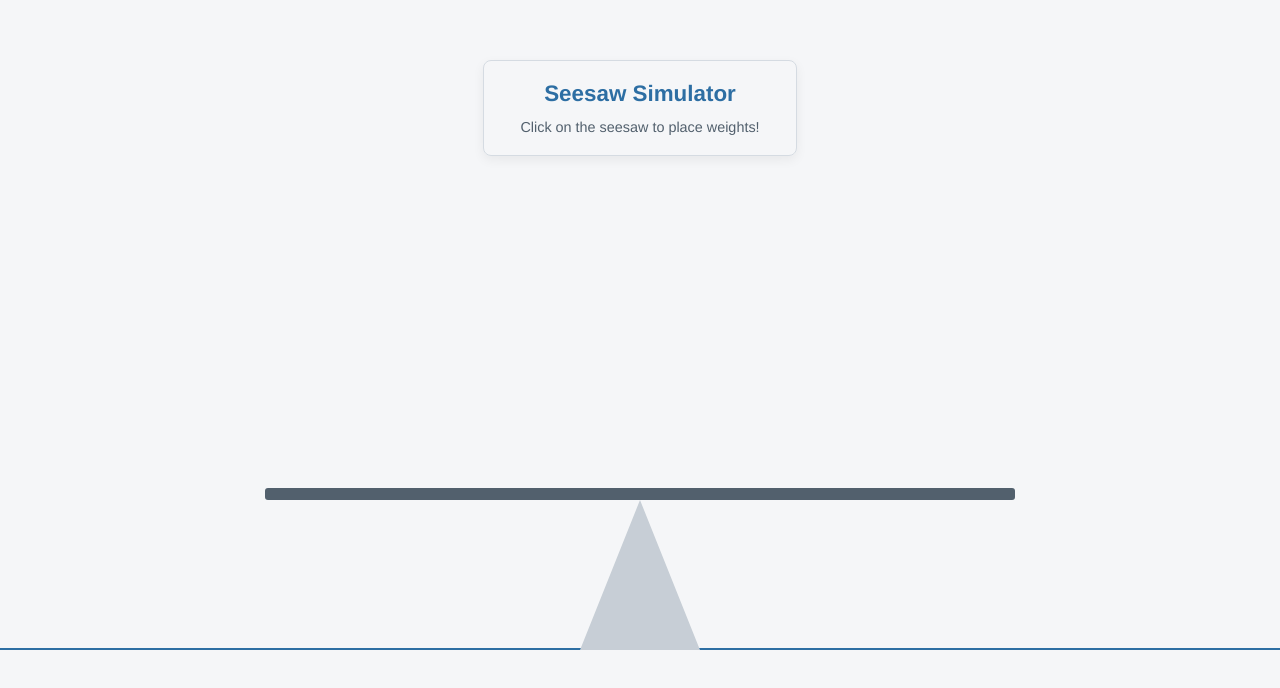
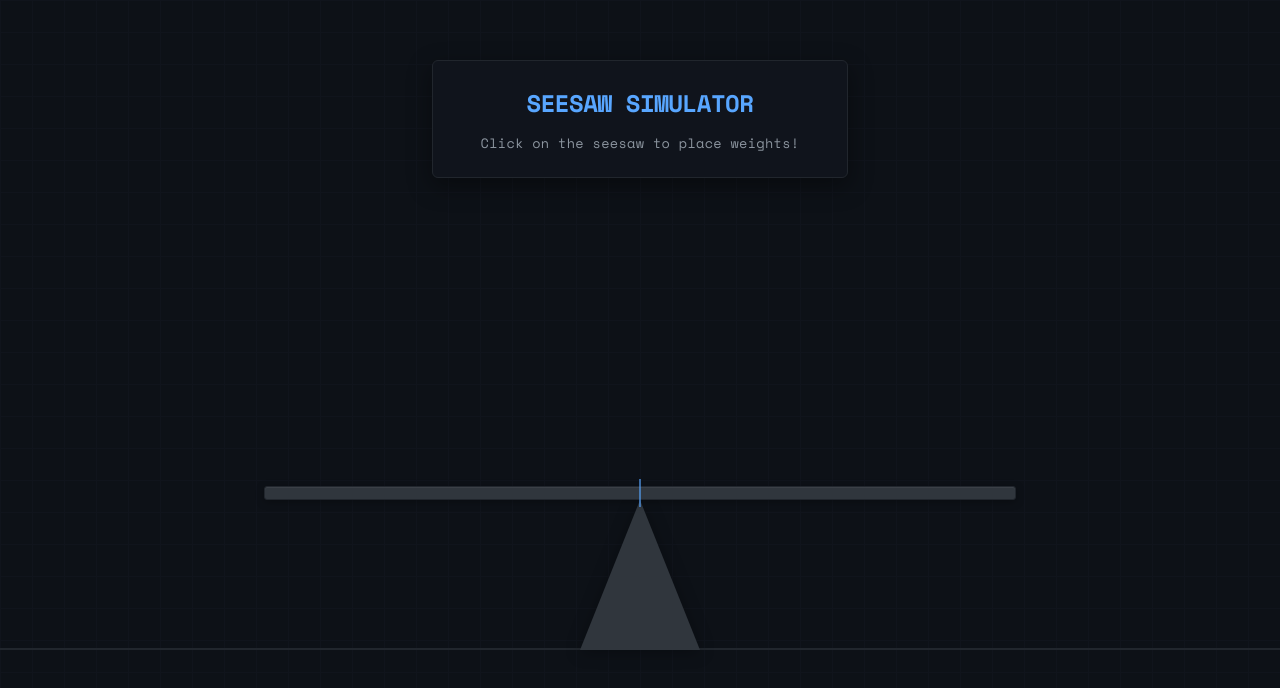
Before and after one commit to emirariemir/seesaw-simulator, a plain HTML site: page index.html in a window 1280 px wide. Drawn offline with nearby package versions, Linux system fonts and the light colour scheme.

Commit message:
Enhance visual presentation

```diff
--- a/index.html
+++ b/index.html
@@ -1,7 +1,14 @@
 <!DOCTYPE html>
 <html>
   <head>
-    <title>Seesaw Simulator</title>
+    <meta charset="UTF-8" />
+    <title>Seesaw Physics</title>
+    <link rel="preconnect" href="https://fonts.googleapis.com" />
+    <link rel="preconnect" href="https://fonts.gstatic.com" crossorigin />
+    <link
+      href="https://fonts.googleapis.com/css2?family=Space+Mono:ital,wght@0,400;0,700;1,400&display=swap"
+      rel="stylesheet"
+    />
     <link rel="stylesheet" href="styles.css" />
   </head>
   <body>
--- a/styles.css
+++ b/styles.css
@@ -1,21 +1,25 @@
 :root {
-  --bg-color: #f5f6f8;
-  --surface: #ffffff;
-  --text-main: #1f2933;
-  --text-secondary: #52606d;
-  --accent-blue: #2d6ea3;
+  --bg-color: #0d1117;
+  --grid-color: #10141c;
+  --text-main: #c9d1d9;
+  --text-secondary: #8b949e;
+  --accent-blue: #58a6ff;
   --accent-subtle: #238636;
-  --stand-color: #c7ced6;
-  --border-color: #d5dbe2;
+  --stand-color: #30363d;
+  --border-color: #21262d;
 }
 
 body {
   margin: 0;
   height: 100vh;
   background-color: var(--bg-color);
-  font-family: "Helvetica Neue", Arial, sans-serif;
+  font-family: "Space Mono", monospace;
   color: var(--text-main);
   overflow: hidden;
+
+  background-image: linear-gradient(var(--grid-color) 1px, transparent 1px),
+    linear-gradient(90deg, var(--grid-color) 1px, transparent 1px);
+  background-size: 32px 32px;
 }
 
 .container {
@@ -29,24 +33,28 @@ body {
 .info-panel {
   margin-top: 60px;
   text-align: center;
-  padding: 20px 36px;
+  background: var(--grid-color);
+  padding: 24px 48px;
   border: 1px solid var(--border-color);
-  border-radius: 8px;
-  box-shadow: 0 4px 12px rgba(0, 0, 0, 0.06);
+  border-radius: 6px;
+  box-shadow: 0 8px 24px rgba(0, 0, 0, 0.4);
   z-index: 10;
 }
 
 h1 {
-  font-size: 1.4rem;
+  font-size: 1.5rem;
+  letter-spacing: -0.5px;
   margin: 0 0 12px 0;
+  text-transform: uppercase;
   color: var(--accent-blue);
-  font-weight: 600;
+  font-weight: 700;
 }
 
 p {
-  font-size: 0.9rem;
+  font-size: 0.85rem;
   color: var(--text-secondary);
   margin: 0;
+  letter-spacing: 0.3px;
 }
 
 #seesaw {
@@ -55,11 +63,30 @@ p {
   left: 50%;
   width: 750px;
   height: 12px;
-  background: #52606d;
-  border: 1px #1f2933;
+
+  background: var(--stand-color);
+  border: 1px solid var(--border-color);
   border-radius: 3px;
+
+  box-shadow: 0 2px 8px rgba(0, 0, 0, 0.3),
+    inset 0 1px 0 rgba(255, 255, 255, 0.05);
+
   transform: translateX(-50%);
   transform-origin: center center;
+  z-index: 2;
+}
+
+/* center marker on the seesaw */
+#seesaw::after {
+  content: "";
+  position: absolute;
+  top: -8px;
+  left: 50%;
+  width: 2px;
+  height: 28px;
+  background-color: var(--accent-blue);
+  transform: translateX(-50%);
+  opacity: 0.6;
 }
 
 .stand {
@@ -71,6 +98,7 @@ p {
   border-width: 0 60px 150px 60px;
   border-color: transparent transparent var(--stand-color) transparent;
   z-index: 1;
+  filter: drop-shadow(0 2px 8px rgba(0, 0, 0, 0.3));
 }
 
 .floor {
@@ -78,7 +106,7 @@ p {
   bottom: 150px;
   width: 100%;
   height: 2px;
-  background: #2d6ea3;
+  background: var(--border-color);
 }
 
 .box {
```
